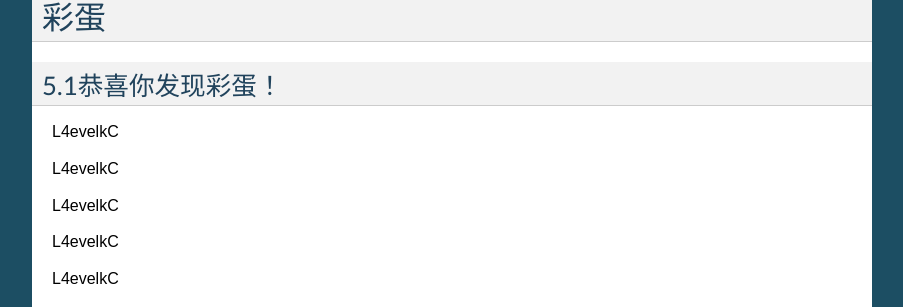
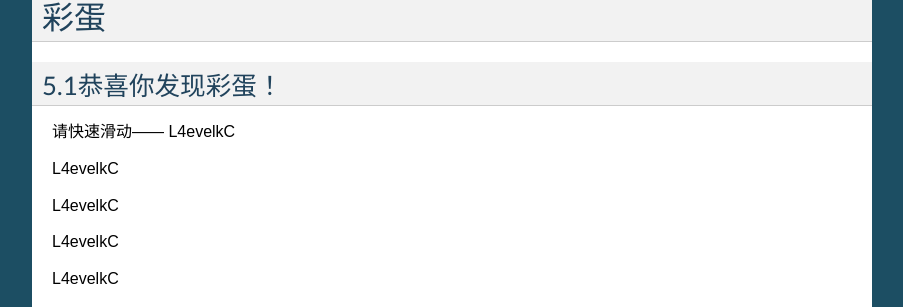
Before and after one commit to Leo4everlkc/my-blog, a Sphinx documentation site: the page built from source/language_introduction.rst, in a window 1280 px wide and 900 px high, scrolled down 14384 px. Shown: the part 137-444 px from the top of the window, without its empty margins (198-1101 px from the left). Built offline with Sphinx 7.4.7, drawn with Linux system fonts in a browser that asks for light colours.

Commit message:
Update language_introduction.rst

```diff
--- a/source/language_introduction.rst
+++ b/source/language_introduction.rst
@@ -814,6 +814,7 @@ And haply may forget.
 5.1恭喜你发现彩蛋！
 ---------------------
 
+请快速滑动——
 L4evelkC
 
 L4evelkC
```
